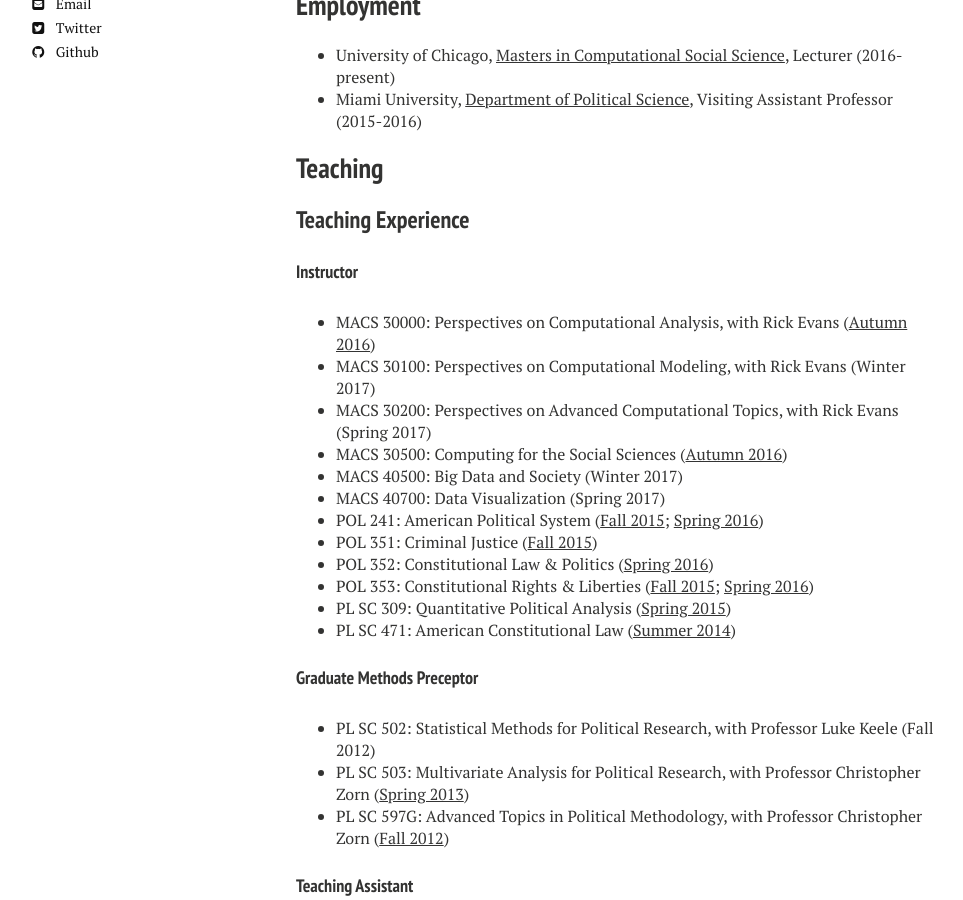
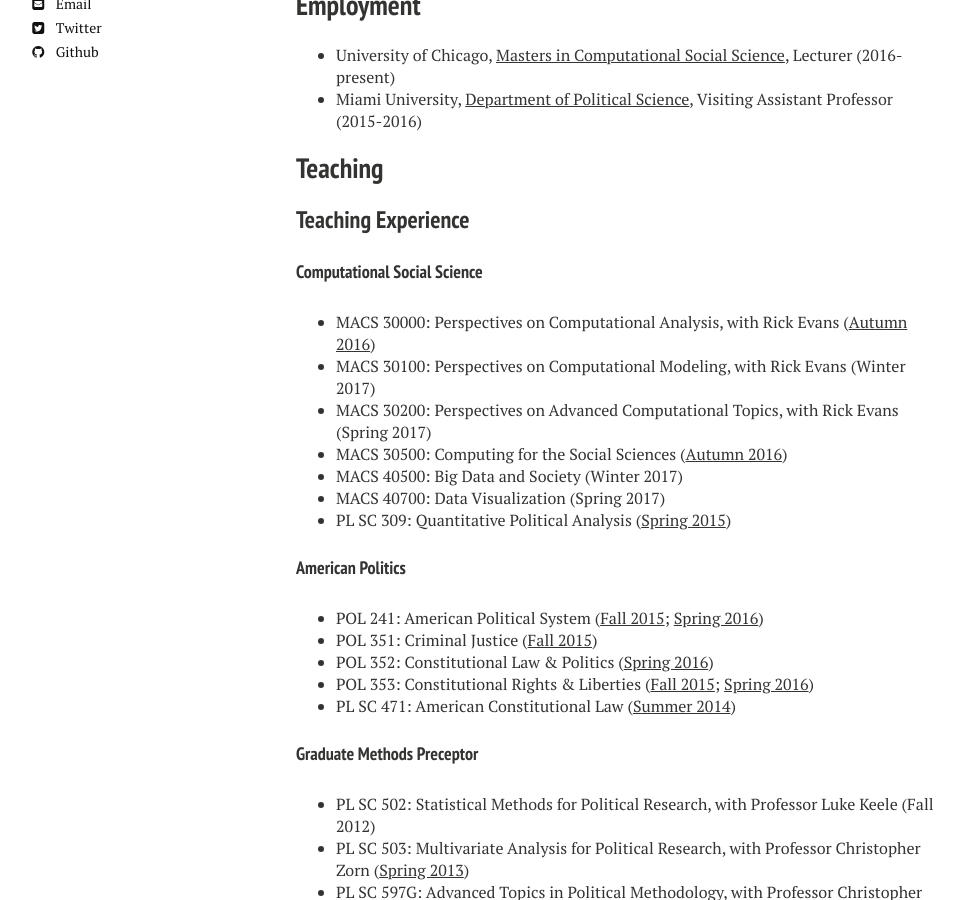
Before and after one commit to bensoltoff/old-bensoltoff.github.io, a Jekyll site: the page built from about/cv/index.md, in a window 1280 px wide and 900 px high, scrolled down 437 px. Shown: the whole window, without its empty margins (24-987 px from the left). Built offline with Jekyll 4.4.1, drawn with Linux system fonts in a browser that asks for light colours; nearby versions of some CDN libraries; library files that are not in the unit come from our copies.

Commit message:
CV - categorize courses by major type

```diff
--- a/about/cv/index.md
+++ b/about/cv/index.md
@@ -27,7 +27,7 @@
 
 ### Teaching Experience
 
-#### Instructor
+#### Computational Social Science
 
 * MACS 30000: Perspectives on Computational Analysis, with Rick Evans ([Autumn 2016](https://github.com/UC-MACSS/persp-analysis))
 * MACS 30100: Perspectives on Computational Modeling, with Rick Evans (Winter 2017)
@@ -35,11 +35,14 @@
 * MACS 30500: Computing for the Social Sciences ([Autumn 2016](https://uc-cfss.github.io/))
 * MACS 40500: Big Data and Society (Winter 2017)
 * MACS 40700: Data Visualization (Spring 2017)
+* PL SC 309: Quantitative Political Analysis ([Spring 2015](https://drive.google.com/file/d/0ByLziL7vt0rqRHR5X3dCVldWQ2s/view?usp=sharing))
+
+#### American Politics
+
 * POL 241: American Political System ([Fall 2015](https://drive.google.com/a/bensoltoff.com/file/d/0ByLziL7vt0rqb3NDR2haV20yTzg/view); [Spring 2016](https://drive.google.com/file/d/0ByLziL7vt0rqcnItSHBJU2VFcFE/view?usp=sharing))
 * POL 351: Criminal Justice ([Fall 2015](https://drive.google.com/a/bensoltoff.com/file/d/0ByLziL7vt0rqS2xkUDN0aGF3WEk/view))
 * POL 352: Constitutional Law & Politics ([Spring 2016](https://drive.google.com/file/d/0ByLziL7vt0rqcUtWTnNqMFZkNjQ/view?usp=sharing))
 * POL 353: Constitutional Rights & Liberties ([Fall 2015](https://drive.google.com/a/bensoltoff.com/file/d/0ByLziL7vt0rqVmRsWlJFRS1lck0/view); [Spring 2016](https://drive.google.com/file/d/0ByLziL7vt0rqemVnTEpQRDV5c2M/view?usp=sharing))
-* PL SC 309: Quantitative Political Analysis ([Spring 2015](https://drive.google.com/file/d/0ByLziL7vt0rqRHR5X3dCVldWQ2s/view?usp=sharing))
 * PL SC 471: American Constitutional Law ([Summer 2014](https://drive.google.com/file/d/0ByLziL7vt0rqWkdoNXlhMTZ1Q1E/edit?usp=sharing))
 
 #### Graduate Methods Preceptor
```
